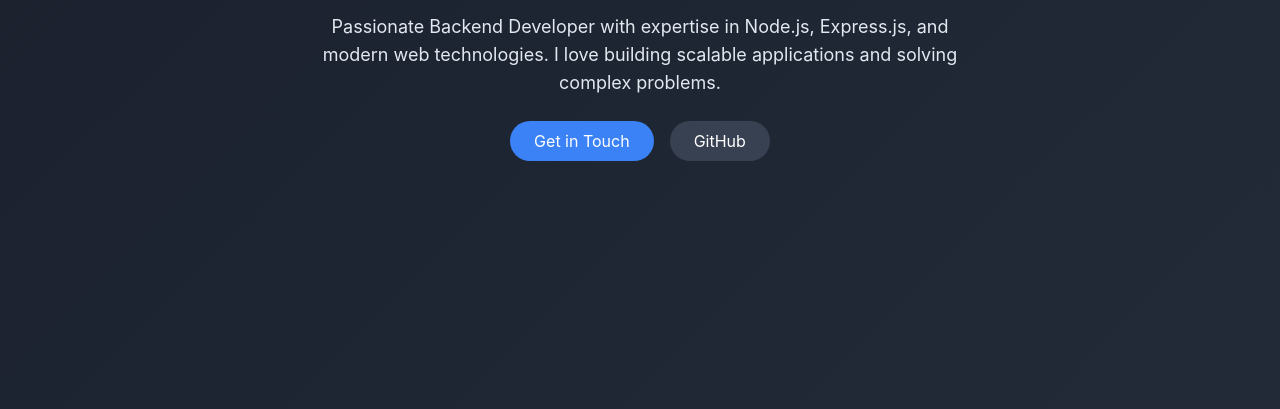
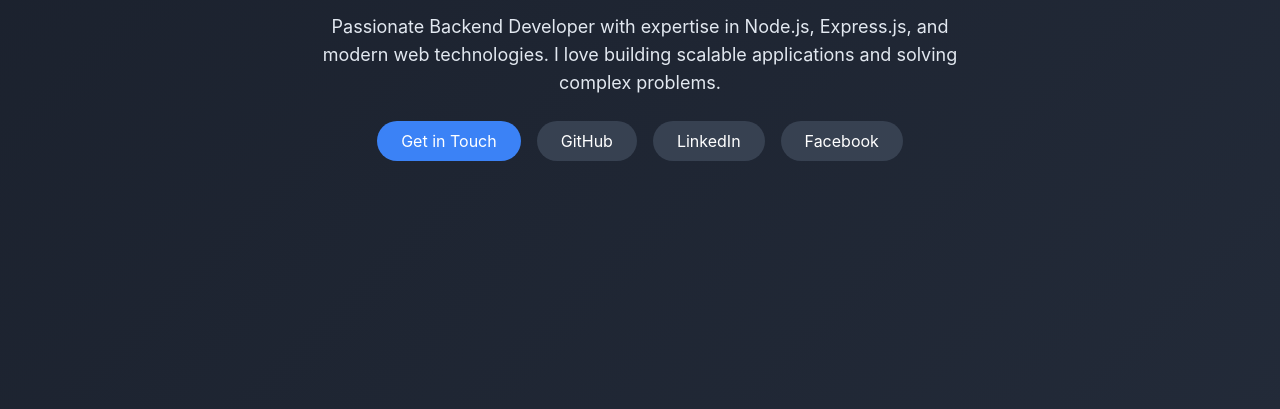
Before and after one commit to aashisrjl/aashisrjl.github.io, a plain HTML site: page index.html in a window 1280 px wide. Shown: the part 391-800 px from the top of the page. Drawn offline with nearby package versions, Linux system fonts and the light colour scheme.

Commit message:
socail profile

```diff
--- a/index.html
+++ b/index.html
@@ -68,6 +68,8 @@
       <div class="mt-6 flex justify-center space-x-4">
         <a href="#contact" class="bg-blue-500 hover:bg-blue-600 text-white py-2 px-6 rounded-full transition">Get in Touch</a>
         <a href="https://github.com/aashisrjl" target="_blank" class="bg-gray-700 hover:bg-gray-800 text-white py-2 px-6 rounded-full transition">GitHub</a>
+        <a href="https://linkedin.com/in/aashisrjl" target="_blank" class="bg-gray-700 hover:bg-gray-800 text-white py-2 px-6 rounded-full transition">LinkedIn</a>
+      <a href="https://facebook.com/aashis.rijal.92" target="_blank" class="bg-gray-700 hover:bg-gray-800 text-white py-2 px-6 rounded-full transition">Facebook</a>
       </div>
     </div>
   </section>
```
